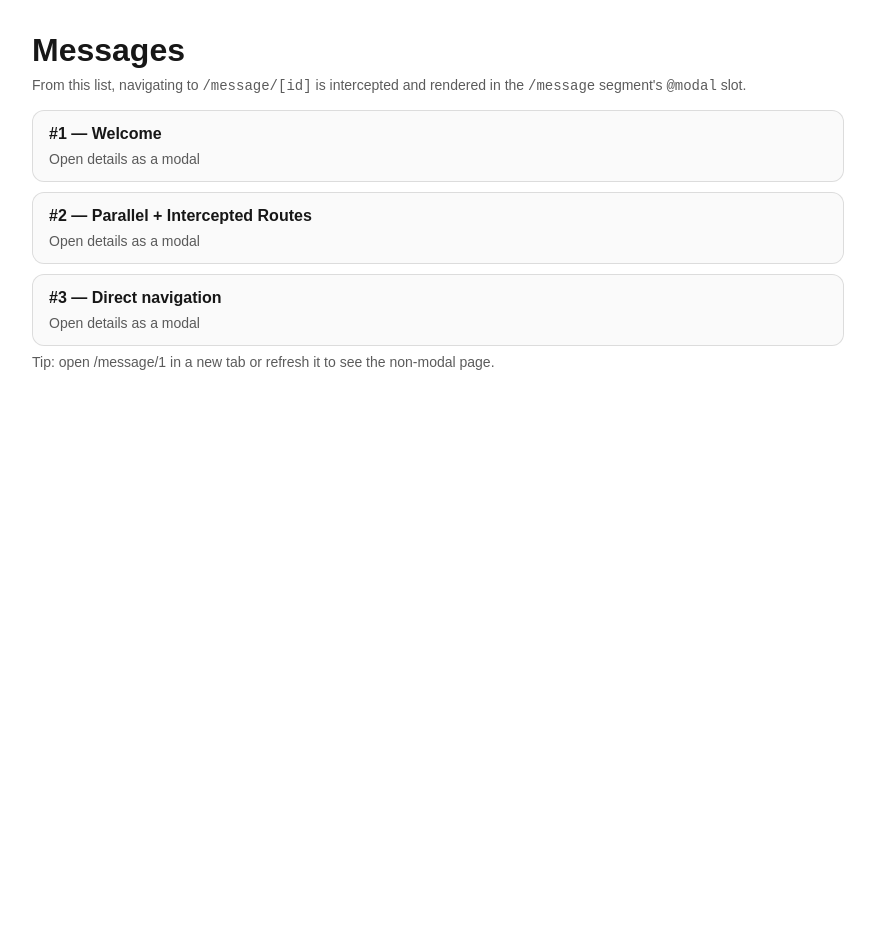
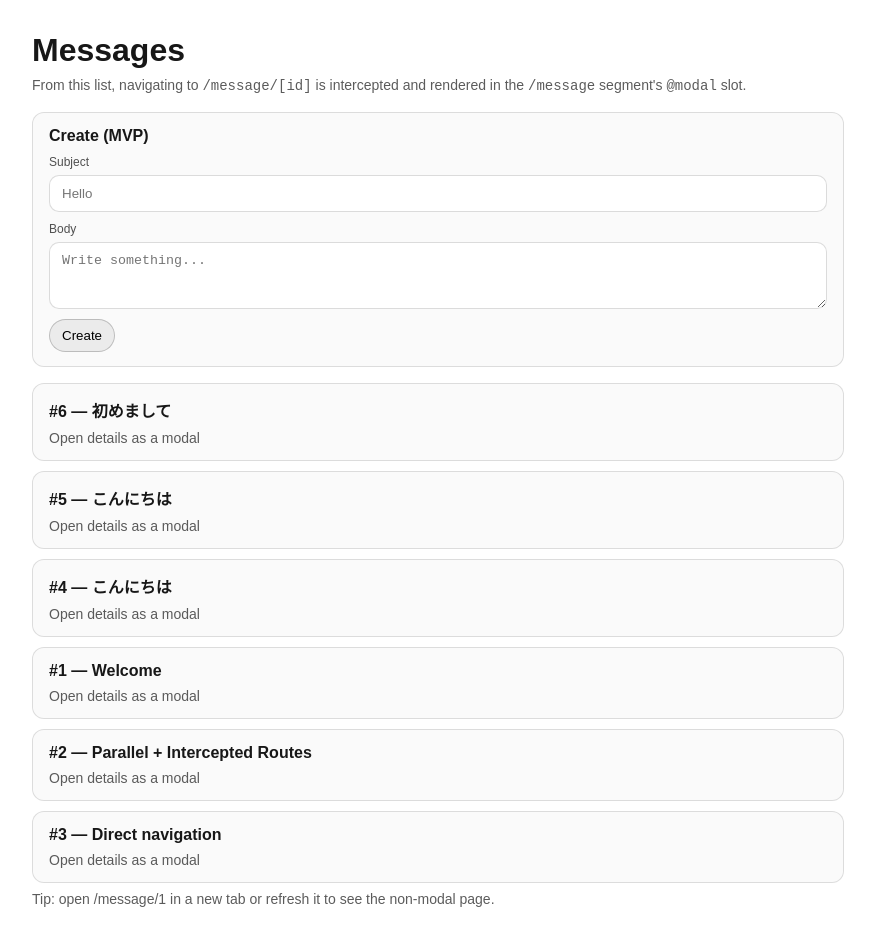
Before and after one commit to baby-elephant/sample_next_js, a Next.js app: page /message in a window 1280 px wide. Shown: the whole page, without its empty margins (202-1077 px from the left). Before the commit the page ends 800 px from the top, so only its background shows below. Built offline with nearby package versions, Linux system fonts and the light colour scheme.

Commit message:
api簡易実装

```diff
--- /dev/null
+++ b/src/app/message/MessageCreateForm.tsx
@@ -0,0 +1,79 @@
+"use client";
+
+import { useRouter } from "next/navigation";
+import type { FormEvent } from "react";
+import { useState } from "react";
+
+import styles from "./message.module.css";
+
+export default function MessageCreateForm() {
+  const router = useRouter();
+  const [subject, setSubject] = useState("");
+  const [body, setBody] = useState("");
+  const [error, setError] = useState<string | null>(null);
+  const [isSubmitting, setIsSubmitting] = useState(false);
+
+  async function onSubmit(event: FormEvent<HTMLFormElement>) {
+    event.preventDefault();
+    setError(null);
+    setIsSubmitting(true);
+
+    try {
+      const res = await fetch("/message/api", {
+        method: "POST",
+        headers: { "content-type": "application/json" },
+        body: JSON.stringify({ subject, body }),
+      });
+
+      if (!res.ok) {
+        const data = (await res.json().catch(() => null)) as { error?: string } | null;
+        throw new Error(data?.error ?? "Failed to create message");
+      }
+
+      setSubject("");
+      setBody("");
+      router.refresh();
+    } catch (e) {
+      setError(e instanceof Error ? e.message : "Failed to create message");
+    } finally {
+      setIsSubmitting(false);
+    }
+  }
+
+  return (
+    <form onSubmit={onSubmit} className={styles.create}>
+      <h2 className={styles.createTitle}>Create (MVP)</h2>
+      <div className={styles.createRow}>
+        <label className={styles.createField}>
+          <div className={styles.createLabel}>Subject</div>
+          <input
+            className={styles.createInput}
+            value={subject}
+            onChange={(e) => setSubject(e.target.value)}
+            placeholder="Hello"
+            required
+          />
+        </label>
+
+        <label className={styles.createField}>
+          <div className={styles.createLabel}>Body</div>
+          <textarea
+            className={styles.createTextarea}
+            value={body}
+            onChange={(e) => setBody(e.target.value)}
+            placeholder="Write something..."
+            rows={3}
+            required
+          />
+        </label>
+      </div>
+
+      <div className={styles.createActions}>
+        <button className={styles.createButton} disabled={isSubmitting}>
+          {isSubmitting ? "Creating..." : "Create"}
+        </button>
+        {error ? <div className={styles.createError}>{error}</div> : null}
+      </div>
+    </form>
+  );
+}
--- a/src/app/message/MessageDetails.tsx
+++ b/src/app/message/MessageDetails.tsx
@@ -1,8 +1,8 @@
 import Link from "next/link";
-import { getMessage } from "./messages";
+import { getMessageById } from "./_lib/messages";
 
 export default async function MessageDetails({ id }: { id: string }) {
-  const message = getMessage(id);
+  const message = await getMessageById(id);
 
   if (!message) {
     return (
--- /dev/null
+++ b/src/app/message/_data/messages.json
@@ -0,0 +1,32 @@
+[
+  {
+    "id": "6",
+    "subject": "初めまして",
+    "body": "Hello"
+  },
+  {
+    "id": "5",
+    "subject": "こんにちは",
+    "body": "テスト"
+  },
+  {
+    "id": "4",
+    "subject": "こんにちは",
+    "body": "やぁ"
+  },
+  {
+    "id": "1",
+    "subject": "Welcome",
+    "body": "This is a demo message. Click other messages to open them as a modal (intercepted route)."
+  },
+  {
+    "id": "2",
+    "subject": "Parallel + Intercepted Routes",
+    "body": "The `@modal` slot renders an intercepted `message/[id]` route as a modal on top of the list."
+  },
+  {
+    "id": "3",
+    "subject": "Direct navigation",
+    "body": "If you refresh on /message/3, you should see the full page instead of a modal."
+  }
+]
--- /dev/null
+++ b/src/app/message/_lib/messages.ts
@@ -0,0 +1,113 @@
+import { readFile, writeFile } from "node:fs/promises";
+import path from "node:path";
+
+export type Message = {
+  id: string;
+  subject: string;
+  body: string;
+};
+
+export type CreateMessageInput = {
+  subject: string;
+  body: string;
+};
+
+export type UpdateMessageInput = Partial<CreateMessageInput>;
+
+const dataFilePath = path.join(
+  process.cwd(),
+  "src",
+  "app",
+  "message",
+  "_data",
+  "messages.json",
+);
+
+async function readMessages(): Promise<Message[]> {
+  try {
+    const raw = await readFile(dataFilePath, "utf8");
+    const parsed = JSON.parse(raw) as unknown;
+    if (!Array.isArray(parsed)) return [];
+    return parsed.filter(isMessage);
+  } catch (error) {
+    if (error instanceof Error && "code" in error && (error as any).code === "ENOENT") {
+      return [];
+    }
+    throw error;
+  }
+}
+
+async function writeMessages(messages: Message[]) {
+  await writeFile(dataFilePath, JSON.stringify(messages, null, 2) + "\n", "utf8");
+}
+
+function isMessage(value: unknown): value is Message {
+  if (typeof value !== "object" || value === null) return false;
+  const record = value as Record<string, unknown>;
+  return (
+    typeof record.id === "string" &&
+    typeof record.subject === "string" &&
+    typeof record.body === "string"
+  );
+}
+
+function nextId(messages: Message[]) {
+  const max = messages.reduce((acc, m) => {
+    const n = Number.parseInt(m.id, 10);
+    return Number.isFinite(n) ? Math.max(acc, n) : acc;
+  }, 0);
+  return String(max + 1);
+}
+
+export async function listMessages(): Promise<Message[]> {
+  const messages = await readMessages();
+  return messages;
+}
+
+export async function getMessageById(id: string): Promise<Message | null> {
+  const messages = await readMessages();
+  return messages.find((m) => m.id === id) ?? null;
+}
+
+export async function createMessage(input: CreateMessageInput): Promise<Message> {
+  const subject = input.subject?.trim();
+  const body = input.body?.trim();
+  if (!subject || !body) throw new Error("subject and body are required");
+
+  const messages = await readMessages();
+  const message: Message = { id: nextId(messages), subject, body };
+  await writeMessages([message, ...messages]);
+  return message;
+}
+
+export async function updateMessage(
+  id: string,
+  input: UpdateMessageInput,
+): Promise<Message | null> {
+  const messages = await readMessages();
+  const idx = messages.findIndex((m) => m.id === id);
+  if (idx === -1) return null;
+
+  const current = messages[idx]!;
+  const subject = input.subject?.trim();
+  const body = input.body?.trim();
+
+  const updated: Message = {
+    ...current,
+    ...(subject ? { subject } : {}),
+    ...(body ? { body } : {}),
+  };
+
+  const next = messages.slice();
+  next[idx] = updated;
+  await writeMessages(next);
+  return updated;
+}
+
+export async function deleteMessage(id: string): Promise<boolean> {
+  const messages = await readMessages();
+  const next = messages.filter((m) => m.id !== id);
+  if (next.length === messages.length) return false;
+  await writeMessages(next);
+  return true;
+}
--- /dev/null
+++ b/src/app/message/api/route.ts
@@ -0,0 +1,38 @@
+import { NextResponse } from "next/server";
+
+import { createMessage, listMessages } from "../_lib/messages";
+
+export const runtime = "nodejs";
+export const dynamic = "force-dynamic";
+
+export async function GET() {
+  const messages = await listMessages();
+  return NextResponse.json({ messages });
+}
+
+export async function POST(request: Request) {
+  let body: unknown;
+  try {
+    body = await request.json();
+  } catch {
+    return NextResponse.json({ error: "Invalid JSON" }, { status: 400 });
+  }
+
+  if (typeof body !== "object" || body === null) {
+    return NextResponse.json({ error: "Invalid body" }, { status: 400 });
+  }
+
+  const record = body as Record<string, unknown>;
+  const subject = typeof record.subject === "string" ? record.subject : "";
+  const bodyText = typeof record.body === "string" ? record.body : "";
+
+  try {
+    const message = await createMessage({ subject, body: bodyText });
+    return NextResponse.json({ message }, { status: 201 });
+  } catch (error) {
+    return NextResponse.json(
+      { error: error instanceof Error ? error.message : "Failed to create message" },
+      { status: 400 },
+    );
+  }
+}
--- a/src/app/message/message.module.css
+++ b/src/app/message/message.module.css
@@ -33,6 +33,73 @@
   font-size: 14px;
 }
 
+.create {
+  margin-top: 18px;
+  padding: 14px 16px;
+  border-radius: 12px;
+  border: 1px solid rgba(0, 0, 0, 0.12);
+  background: rgba(0, 0, 0, 0.02);
+}
+
+.createTitle {
+  margin: 0;
+  font-size: 16px;
+}
+
+.createRow {
+  margin-top: 10px;
+  display: grid;
+  gap: 10px;
+}
+
+.createField {
+  display: grid;
+  gap: 6px;
+}
+
+.createLabel {
+  font-size: 12px;
+  opacity: 0.75;
+}
+
+.createInput,
+.createTextarea {
+  width: 100%;
+  padding: 10px 12px;
+  border-radius: 10px;
+  border: 1px solid rgba(0, 0, 0, 0.14);
+  background: rgba(255, 255, 255, 0.9);
+}
+
+.createTextarea {
+  resize: vertical;
+}
+
+.createActions {
+  margin-top: 10px;
+  display: flex;
+  gap: 12px;
+  align-items: center;
+}
+
+.createButton {
+  border: 1px solid rgba(0, 0, 0, 0.2);
+  border-radius: 999px;
+  padding: 8px 12px;
+  background: rgba(0, 0, 0, 0.06);
+  cursor: pointer;
+}
+
+.createButton:disabled {
+  opacity: 0.6;
+  cursor: not-allowed;
+}
+
+.createError {
+  font-size: 13px;
+  opacity: 0.9;
+}
+
 @media (prefers-color-scheme: dark) {
   .item {
     border: 1px solid rgba(255, 255, 255, 0.14);
@@ -42,4 +109,22 @@
   .item:hover {
     background: rgba(255, 255, 255, 0.07);
   }
+
+  .create {
+    border: 1px solid rgba(255, 255, 255, 0.14);
+    background: rgba(255, 255, 255, 0.04);
+  }
+
+  .createInput,
+  .createTextarea {
+    border: 1px solid rgba(255, 255, 255, 0.16);
+    background: rgba(0, 0, 0, 0.2);
+    color: inherit;
+  }
+
+  .createButton {
+    border: 1px solid rgba(255, 255, 255, 0.18);
+    background: rgba(255, 255, 255, 0.07);
+    color: inherit;
+  }
 }
--- a/src/app/message/messages.ts
+++ /dev/null
@@ -1,27 +0,0 @@
-export type Message = {
-  id: string;
-  subject: string;
-  body: string;
-};
-
-export const messages: Message[] = [
-  {
-    id: "1",
-    subject: "Welcome",
-    body: "This is a demo message. Click other messages to open them as a modal (intercepted route).",
-  },
-  {
-    id: "2",
-    subject: "Parallel + Intercepted Routes",
-    body: "The `@modal` slot renders an intercepted `message/[id]` route as a modal on top of the list.",
-  },
-  {
-    id: "3",
-    subject: "Direct navigation",
-    body: "If you refresh on /message/3, you should see the full page instead of a modal.",
-  },
-];
-
-export function getMessage(id: string) {
-  return messages.find((m) => m.id === id);
-}
--- a/src/app/message/page.tsx
+++ b/src/app/message/page.tsx
@@ -1,8 +1,11 @@
 import Link from "next/link";
-import { messages } from "./messages";
 import styles from "./message.module.css";
+import MessageCreateForm from "./MessageCreateForm";
+import { listMessages } from "./_lib/messages";
 
-export default function MessageListPage() {
+export default async function MessageListPage() {
+  const messages = await listMessages();
+
   return (
     <main className={styles.page}>
       <h1>Messages</h1>
@@ -10,6 +13,8 @@ export default function MessageListPage() {
         From this list, navigating to <code>/message/[id]</code> is intercepted and rendered in
         the <code>/message</code> segment&apos;s <code>@modal</code> slot.
       </p>
+
+      <MessageCreateForm />
 
       <div className={styles.list}>
         {messages.map((m) => (
```
